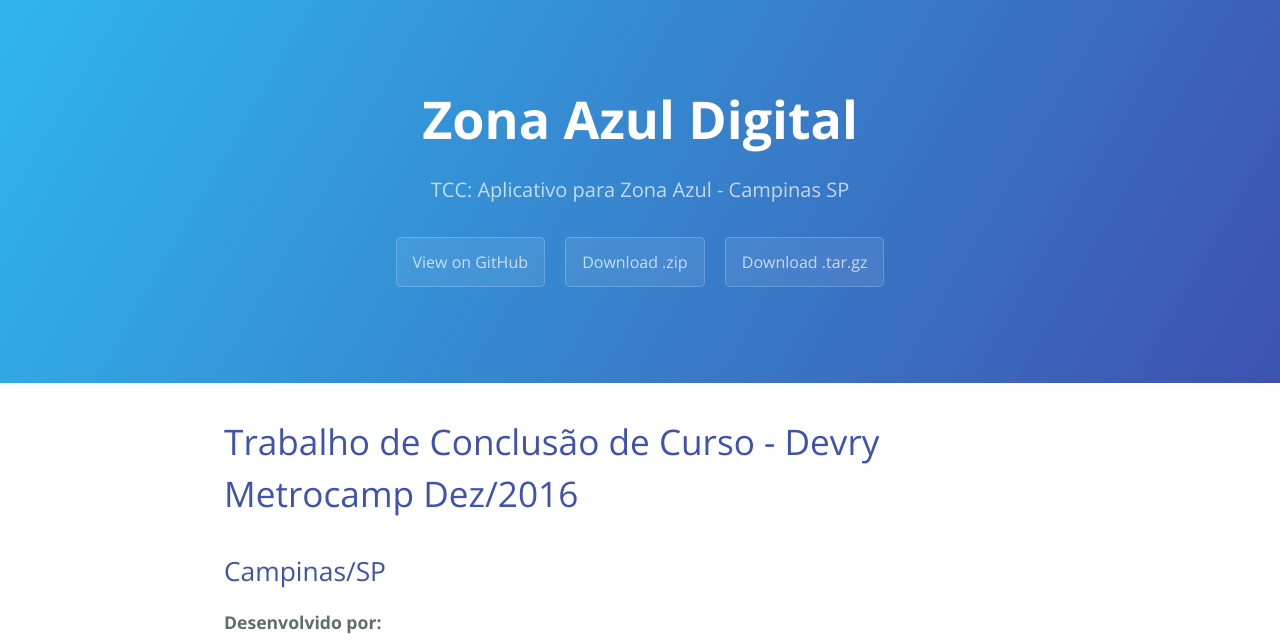
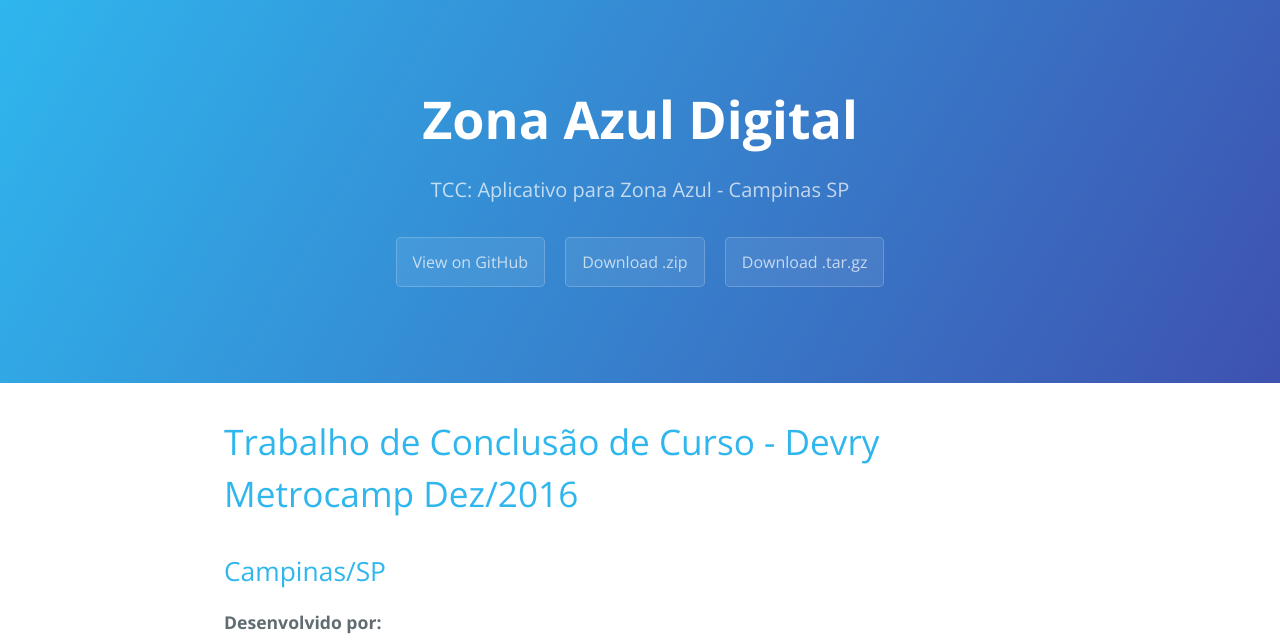
Before and after one commit to ltsuda/azul-digital, a plain HTML site: page index.html in a window 1280 px wide. Shown: the top 642 px of the page. Drawn offline with nearby package versions, Linux system fonts and the light colour scheme.

Commit message:
Update stylesheet.css

```diff
--- a/stylesheets/stylesheet.css
+++ b/stylesheets/stylesheet.css
@@ -112,7 +112,7 @@ a {
   margin-top: 2rem;
   margin-bottom: 1rem;
   font-weight: normal;
-  color: #3e52b0; }
+  color: #2fb6ed; }
 .main-content p {
   margin-bottom: 1em; }
 .main-content code {
```
